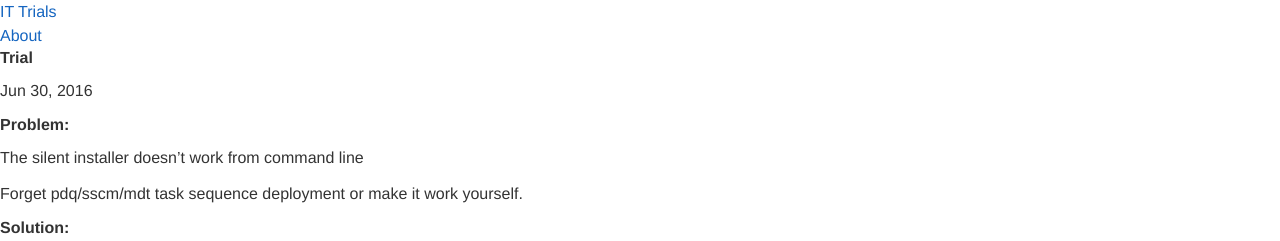
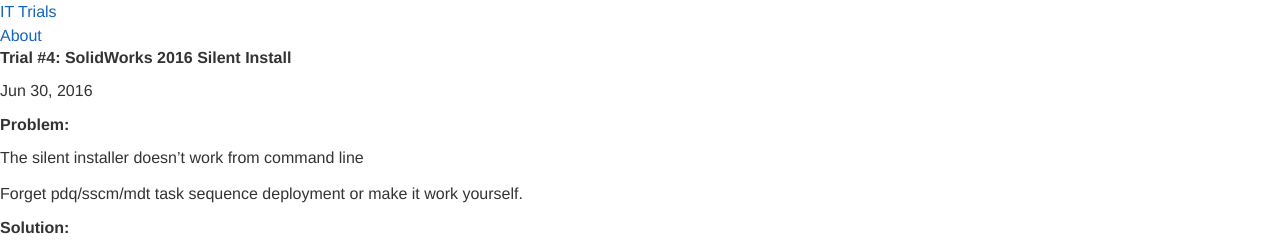
Before and after one commit to IT-trials/IT-trials.github.io, a Jekyll site: the page built from _posts/2016-06-30-solidworks2016.markdown, in a window 1280 px wide. Shown: the top 241 px of the page. Built offline with Jekyll 4.4.1, drawn with Linux system fonts in a browser that asks for light colours.

Commit message:
Update 2016-06-30-solidworks2016.markdown

```diff
--- a/_posts/2016-06-30-solidworks2016.markdown
+++ b/_posts/2016-06-30-solidworks2016.markdown
@@ -1,5 +1,5 @@
 ---
-title: Trial #4: SolidWorks 2016 Silent Install
+title: "Trial #4: SolidWorks 2016 Silent Install"
 layout: post
 categories: MDT
 
```
